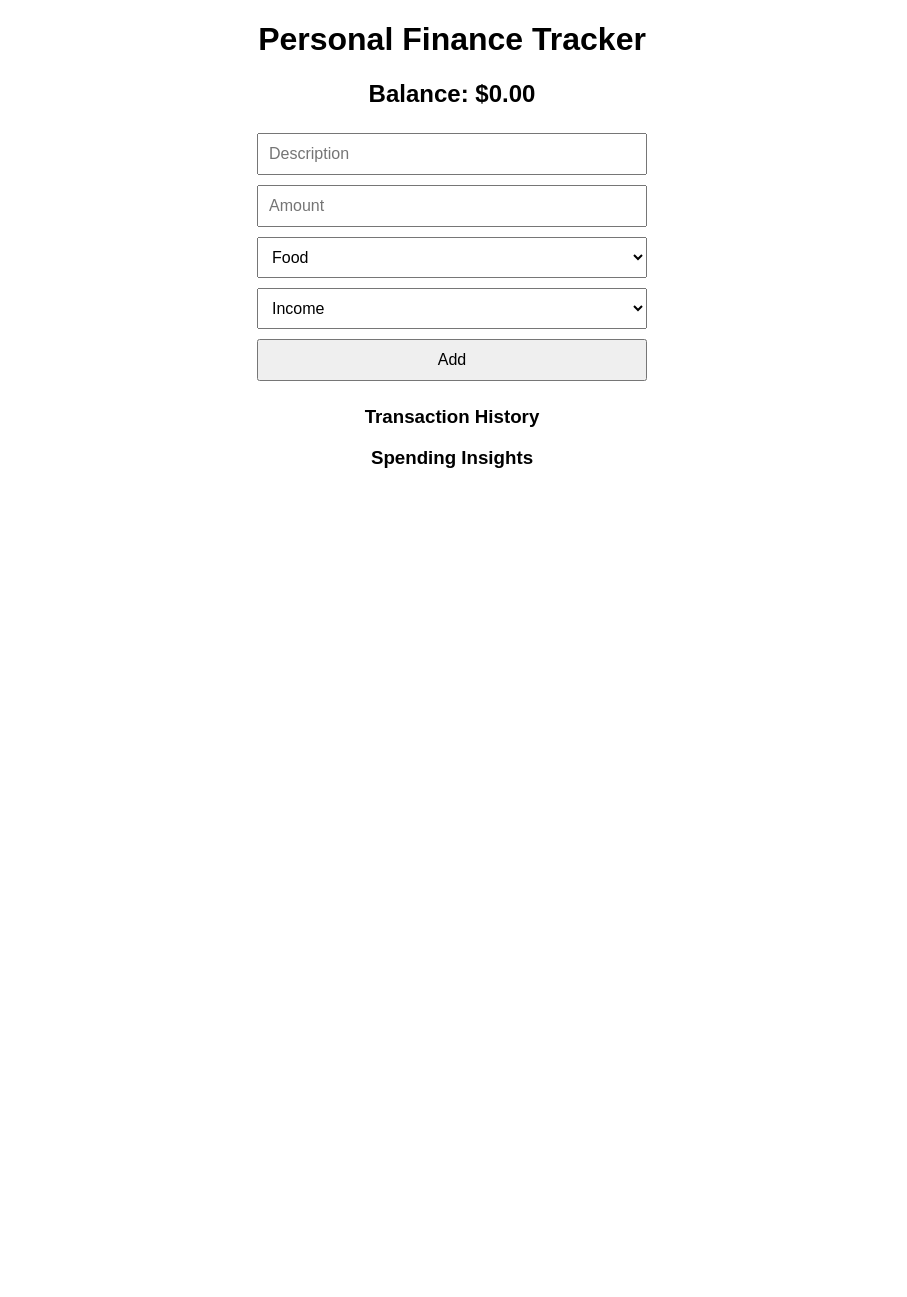
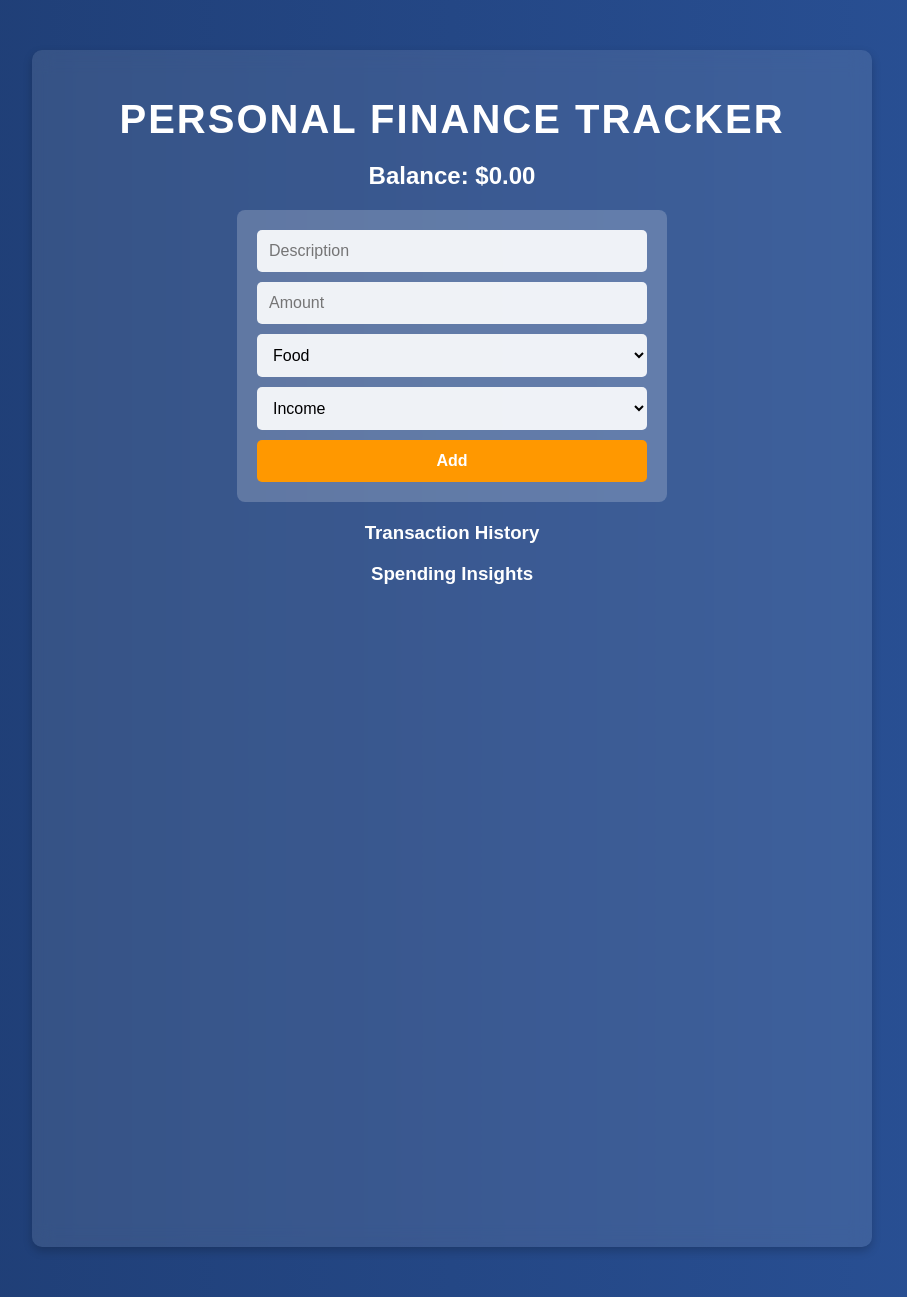
Before and after one commit to coachklein17/yuh, a Jekyll site: the page built from index.md, in a window 1280 px wide. Shown: the whole page, without its empty margins (188-1095 px from the left). Built offline with Jekyll 4.4.1, drawn with Linux system fonts in a browser that asks for light colours; before the commit the page ends 931 px from its top, so only the background shows below that.

Commit message:
Update style.css

```diff
--- a/assets/css/style.css
+++ b/assets/css/style.css
@@ -1,7 +1,27 @@
 body {
-    font-family: Arial, sans-serif;
+    font-family: 'Poppins', sans-serif;
+    background: linear-gradient(to right, #1e3c72, #2a5298);
+    color: white;
     text-align: center;
-    margin: 20px;
+    margin: 0;
+    padding: 0;
+}
+
+.container {
+    max-width: 800px;
+    margin: 50px auto;
+    padding: 20px;
+    background: rgba(255, 255, 255, 0.1);
+    backdrop-filter: blur(10px);
+    border-radius: 10px;
+    box-shadow: 0 4px 10px rgba(0, 0, 0, 0.2);
+}
+
+h1 {
+    font-size: 2.5em;
+    margin-bottom: 20px;
+    text-transform: uppercase;
+    letter-spacing: 2px;
 }
 
 .transaction-form {
@@ -9,14 +29,90 @@ body {
     max-width: 400px;
     display: flex;
     flex-direction: column;
+    background: rgba(255, 255, 255, 0.2);
+    padding: 15px;
+    border-radius: 8px;
 }
 
 input, select, button {
     margin: 5px;
-    padding: 10px;
+    padding: 12px;
     font-size: 16px;
+    border: none;
+    border-radius: 5px;
+    outline: none;
+}
+
+input, select {
+    background: rgba(255, 255, 255, 0.9);
+    color: black;
+}
+
+button {
+    background: #ff9800;
+    color: white;
+    font-weight: bold;
+    cursor: pointer;
+    transition: background 0.3s ease;
+}
+
+button:hover {
+    background: #e68900;
 }
 
 canvas {
     margin-top: 20px;
+    width: 100%;
+    max-width: 600px;
 }
+
+.chart-container {
+    margin-top: 30px;
+    background: rgba(255, 255, 255, 0.2);
+    padding: 20px;
+    border-radius: 10px;
+}
+
+/* Responsive Design */
+@media (max-width: 768px) {
+    .container {
+        width: 90%;
+        margin: 20px auto;
+    }
+    h1 {
+        font-size: 2em;
+    }
+}
+
+<script src="https://cdn.jsdelivr.net/npm/chart.js"></script>
+<script>
+    document.addEventListener("DOMContentLoaded", function() {
+        const ctx = document.getElementById("interactiveChart").getContext("2d");
+        let chart;
+        function updateChart() {
+            if (chart) chart.destroy();
+            const categories = {};
+            transactions.forEach(t => {
+                if (t.type === "expense") {
+                    categories[t.category] = (categories[t.category] || 0) + t.amount;
+                }
+            });
+            chart = new Chart(ctx, {
+                type: "pie",
+                data: {
+                    labels: Object.keys(categories),
+                    datasets: [{
+                        label: "Expenses",
+                        data: Object.values(categories),
+                        backgroundColor: ["red", "blue", "green", "orange", "purple"]
+                    }]
+                }
+            });
+        }
+        updateChart();
+    });
+</script>
+
+<div class="chart-container">
+    <canvas id="interactiveChart"></canvas>
+</div>
```
